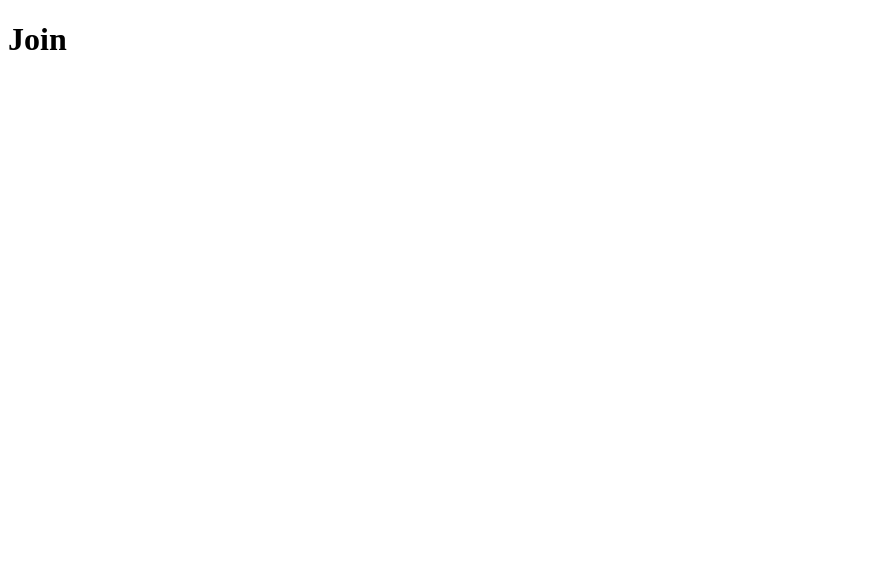
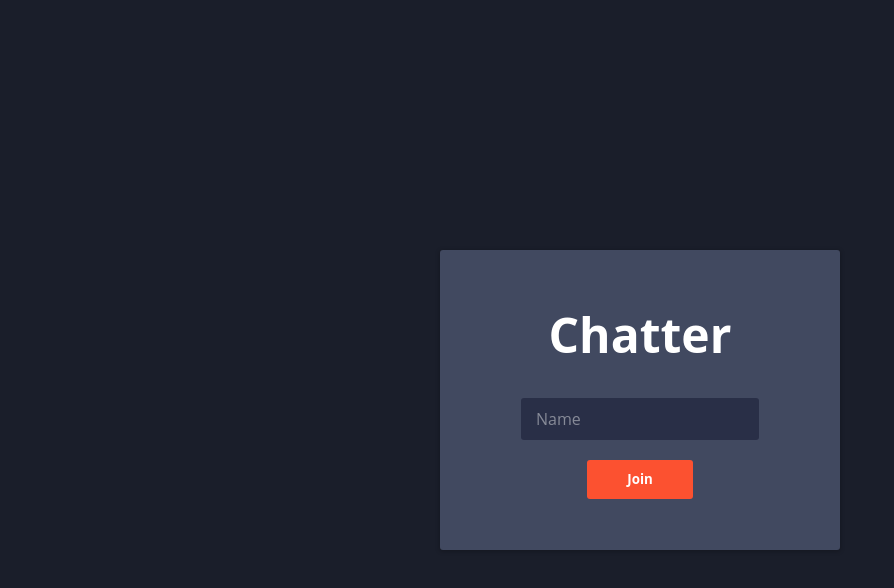
Before and after one commit to michalkulesza/chat-client, a React (Create React App) app: page / in a window 1280 px wide. Shown: the top 588 px of the page, without its empty margins (0-894 px from the left). Built offline with nearby package versions, Linux system fonts and the light colour scheme.

Commit message:
Join component

```diff
--- /dev/null
+++ b/src/App.scss
@@ -0,0 +1,24 @@
+@import "./utils";
+
+* {
+	box-sizing: border-box;
+	margin: 0;
+	padding: 0;
+	font-family: "Open Sans", sans-serif;
+	line-height: 1.4;
+}
+
+ul,
+li {
+	text-decoration: none;
+}
+
+li {
+	list-style-type: none;
+}
+
+.App {
+	height: 100vh;
+	width: 100vw;
+	background-color: $bg-color;
+}
--- a/src/App.tsx
+++ b/src/App.tsx
@@ -1,5 +1,6 @@
 import React from "react";
 import { BrowserRouter as Router, Route } from "react-router-dom";
+import "./App.scss";
 
 import Join from "./components/Join/Join";
 import Chat from "./components/Chat/Chat";
@@ -7,10 +8,12 @@ import Chat from "./components/Chat/Chat";
 interface Props {}
 
 const App: React.FC<Props> = () => (
-	<Router>
-		<Route path="/" exact component={Join}></Route>
-		<Route path="/chat" component={Chat}></Route>
-	</Router>
+	<div className="App">
+		<Router>
+			<Route path="/" exact component={Join}></Route>
+			<Route path="/chat" component={Chat}></Route>
+		</Router>
+	</div>
 );
 
 export default App;
--- a/src/components/Join/Join.scss
+++ b/src/components/Join/Join.scss
@@ -0,0 +1,68 @@
+@import "../../utils";
+
+.join {
+	height: 100%;
+	width: 100%;
+	display: flex;
+	justify-content: center;
+	align-items: center;
+	color: $text-color;
+
+	.container {
+		height: 300px;
+		width: 400px;
+		background-color: $bg-color3;
+		@extend %border-radius;
+		@extend %shadow;
+		@extend %flexXY;
+		flex-direction: column;
+
+		span {
+			font-size: 3rem;
+			font-weight: bold;
+			margin-bottom: 30px;
+			user-select: none;
+		}
+
+		form {
+			display: flex;
+			flex-direction: column;
+
+			input {
+				font-size: 1rem;
+				background-color: $bg-color2;
+				border: none;
+				color: $text-color;
+				padding: 10px 15px;
+				@extend %border-radius;
+				margin-bottom: 20px;
+
+				&:focus {
+					outline: none;
+				}
+
+				&::placeholder {
+					color: $text-color-disabled;
+				}
+			}
+
+			button {
+				@extend %border-radius;
+				border: none;
+				padding: 10px 40px;
+				outline: none;
+				cursor: pointer;
+				margin: 0 auto;
+				background-color: #fc5130;
+				color: $text-color;
+				font-weight: bold;
+				user-select: none;
+				@extend %transition;
+
+				&:hover {
+					background-color: #d94126;
+				}
+			}
+		}
+	}
+}
--- a/src/components/Join/Join.tsx
+++ b/src/components/Join/Join.tsx
@@ -5,8 +5,14 @@ interface Props {}
 
 const Join: React.FC<Props> = () => {
 	return (
-		<div>
-			<h1>Join</h1>
+		<div className="join">
+			<div className="container">
+				<span>Chatter</span>
+				<form>
+					<input type="text" placeholder="Name" />
+					<button type="submit">Join</button>
+				</form>
+			</div>
 		</div>
 	);
 };
--- /dev/null
+++ b/src/utils.scss
@@ -0,0 +1,36 @@
+$bg-color: #1a1e2a;
+$bg-color2: #292f47;
+$bg-color3: #414960;
+
+$text-color: #fff;
+$text-color-disabled: #868a97;
+
+$outline-color: #00bcd4;
+
+%shadow {
+	box-shadow: 0 1px 4px 1px rgba($color: #000000, $alpha: 0.2);
+}
+
+%flexXY {
+	display: flex;
+	justify-content: center;
+	align-items: center;
+}
+
+%flexX {
+	display: flex;
+	justify-content: center;
+}
+
+%flexY {
+	display: flex;
+	align-items: center;
+}
+
+%border-radius {
+	border-radius: 3px;
+}
+
+%transition {
+	transition: 0.2s all ease;
+}
```
